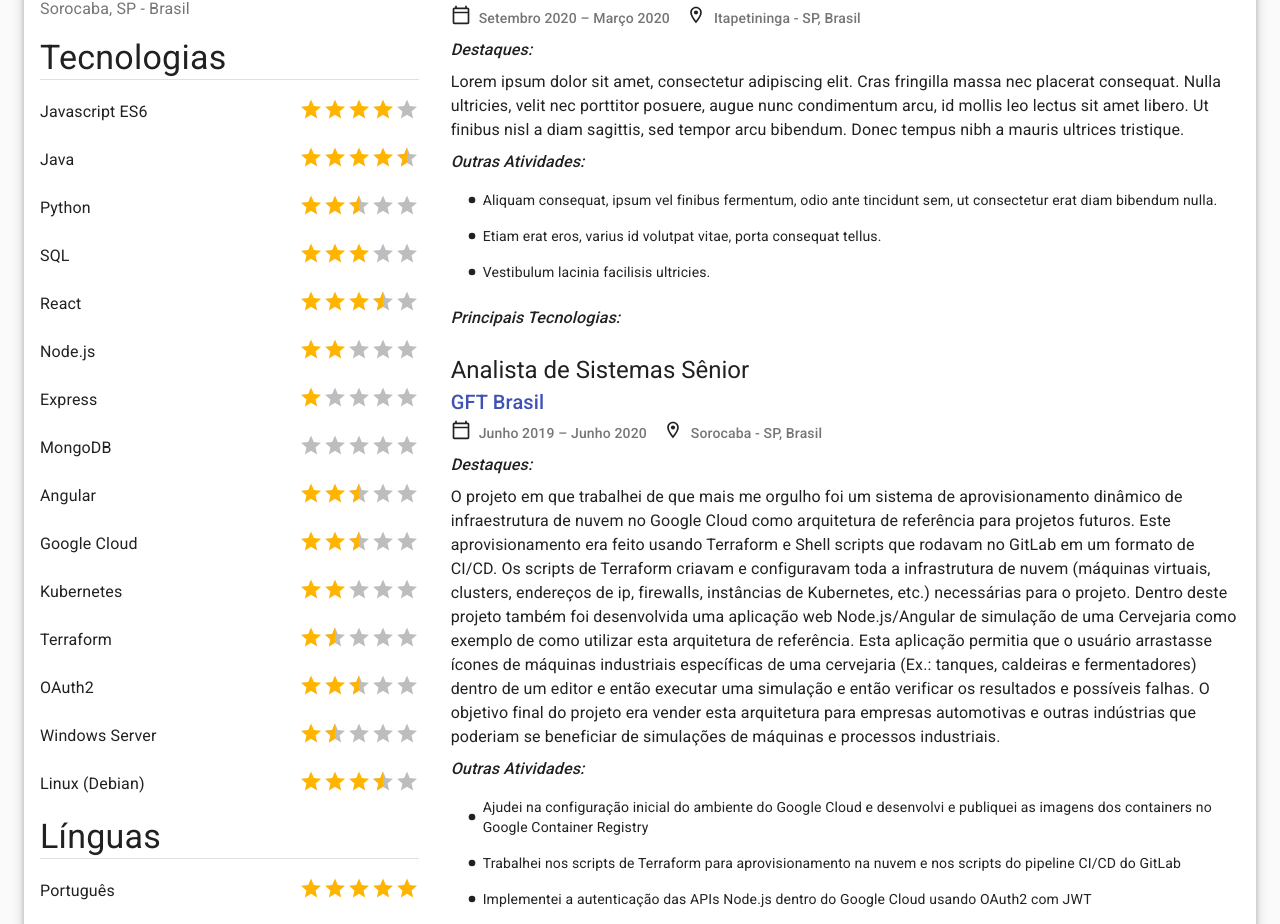
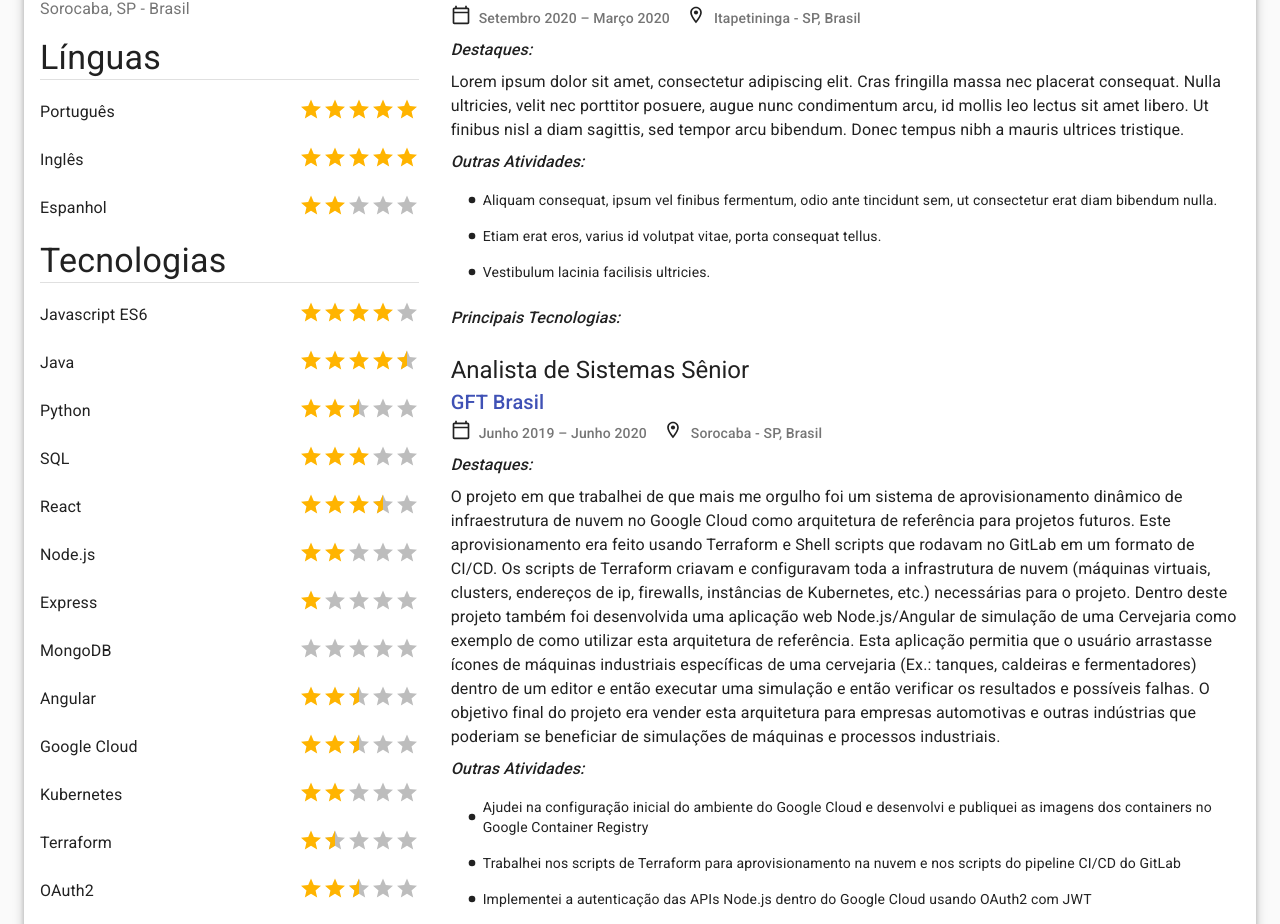
Before and after one commit to eduardopvm/react-cv, a React (Create React App) app: page / in a window 1280 px wide. Shown: the part 668-1592 px from the top of the page. Built offline with nearby package versions, Linux system fonts and the light colour scheme.

Commit message:
layout improvements

```diff
--- a/src/main_content/WorkHistoryItem.js
+++ b/src/main_content/WorkHistoryItem.js
@@ -60,6 +60,7 @@ export default function WorkHistoryItem(props) {
 
   return (
     <Box mt={2} mb={3} mx={2}>
+      <Box style={{ breakInside: "avoid" }}>
         {/* Job Role */}
         <Typography variant="h5">{props.history.role}</Typography>
 
@@ -97,7 +98,7 @@ export default function WorkHistoryItem(props) {
             </Typography>
           </Typography>
         </Box>
-
+      </Box>
       {/* Job Highlights */}
       <Typography variant="body1" className={classes.subsection} display="block">{t('workHighlights')}:</Typography>
       <Typography variant="body1" className={classes.summary}>{props.history.description}</Typography>
--- a/src/sidebar/Sidebar.js
+++ b/src/sidebar/Sidebar.js
@@ -47,18 +47,18 @@ export default function Sidebar(props) {
 
       <Box className={classes.section}>
         <Box ml={2}>
+          <Typography variant="h4">{t("languageSkills")}</Typography>
+        </Box>
+        <Divider variant="middle" />
+        <LanguageSkillList skills={props.staticData.languague_skills} />
+      </Box>
+
+      <Box className={classes.section}>
+        <Box ml={2}>
           <Typography variant="h4">{t("technicalSkills")}</Typography>
         </Box>
         <Divider variant="middle" />
         <RatedSkillList skills={props.staticData.technical_skills} />
-      </Box>
-
-      <Box className={classes.section}>
-        <Box ml={2}>
-          <Typography variant="h4">{t("languageSkills")}</Typography>
-        </Box>
-        <Divider variant="middle" />
-        <LanguageSkillList skills={props.staticData.languague_skills} />
       </Box>
 
       <Box className={classes.section}>
```
Lines whose indentation alone changed are shown as unchanged.
